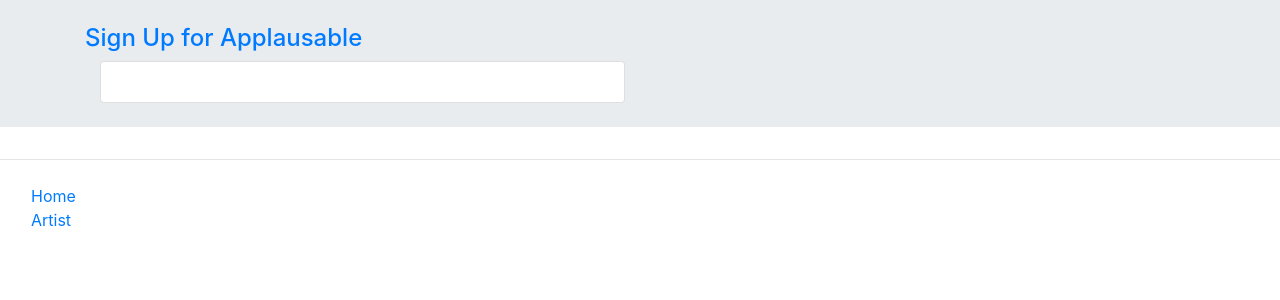
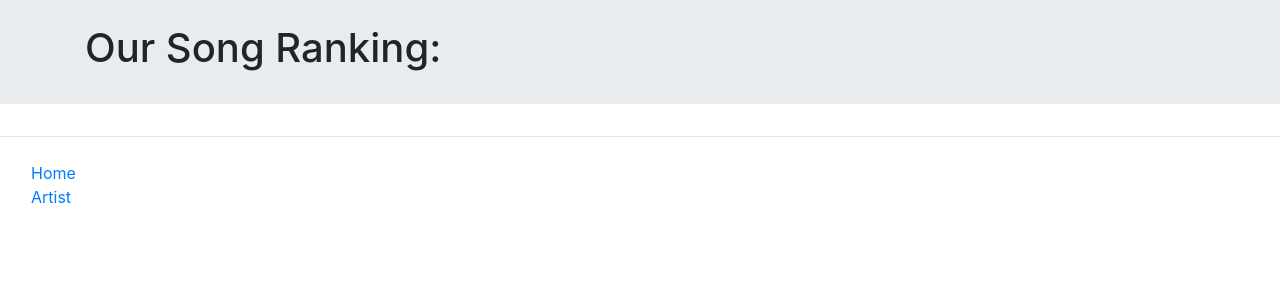
Before and after one commit to amykidd2/Applausable_WAD2_Group_Project, a Django app: page /applausable/highestReviewedSongs/ in a window 1280 px wide. Shown: the part 56-356 px from the top of the page. Run offline with Django 3.2, Linux system fonts and the light colour scheme; data that the repository does not hold is empty; some libraries are stand-ins or nearby versions.

Commit message:
updated the allGenre, genre and highestReviewedSongs html pages

```diff
--- a/templates/applausable/highestReviewedSongs.html
+++ b/templates/applausable/highestReviewedSongs.html
@@ -10,35 +10,18 @@ Homepage
 
 <div class="jumbotron jumbotron-fluid p-4">
     <div class="container">
-        <h4 class="jumbotron-heading">
-
-            <a href="{% url 'registration_register' %}">Sign Up for Applausable</a>
-        </h4>
-        <strong>{{ boldmessage }}</strong>
-
-        <div class="container">
-            <div class="row">
-                <div class="col-md-6">
-                    <div class="card mb-6">
-                        <div class="card-body">
-                            <div class='container'>
-                                {% if songs %}
-                                    <li>
-                                        {% for song in songs %}
-                                        <a class="nav-link active" href="{% url 'applausable:show_song' song.slug %}">
-                                            {{ song.title }}
-                                        </a> with a score of {{song.overallScore}}
-                                        {% endfor %}
-                                    </li>
-                                {% endif %}
-                            </div>
-                        </div>
-                    </div>
-                </div>
-            </div>
-        </div>
+        <h1>Our Song Ranking:</h1>
     </div>
 </div>
 
-<!-- Page 225-226 of book has good bootstrap display for artists and songs when it comes to it-->
+
+<div class="container">
+    {% if songs %}
+            {% for song in songs %}
+            <a class="nav-link active" href="{% url 'applausable:show_song' song.slug %}">
+                {{ song.title }}</a> with a score of {{song.overallScore}}
+            {% endfor %}
+    {% endif %}
+</div>
+
 {% endblock %}
```
Also changed, not shown: templates/applausable/allGenres.html (+7 -3 lines), templates/applausable/genre.html (+7 -5 lines).
